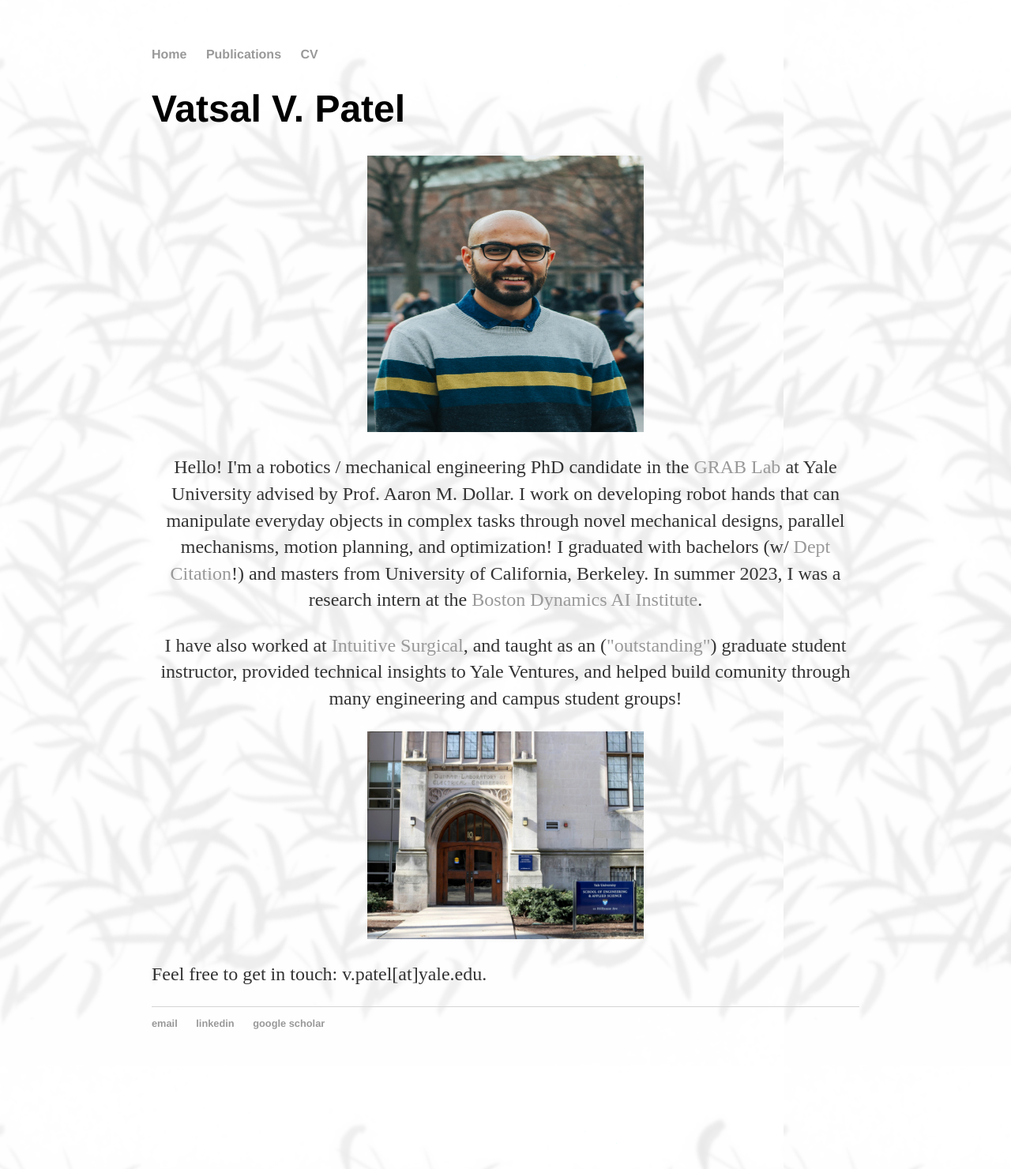
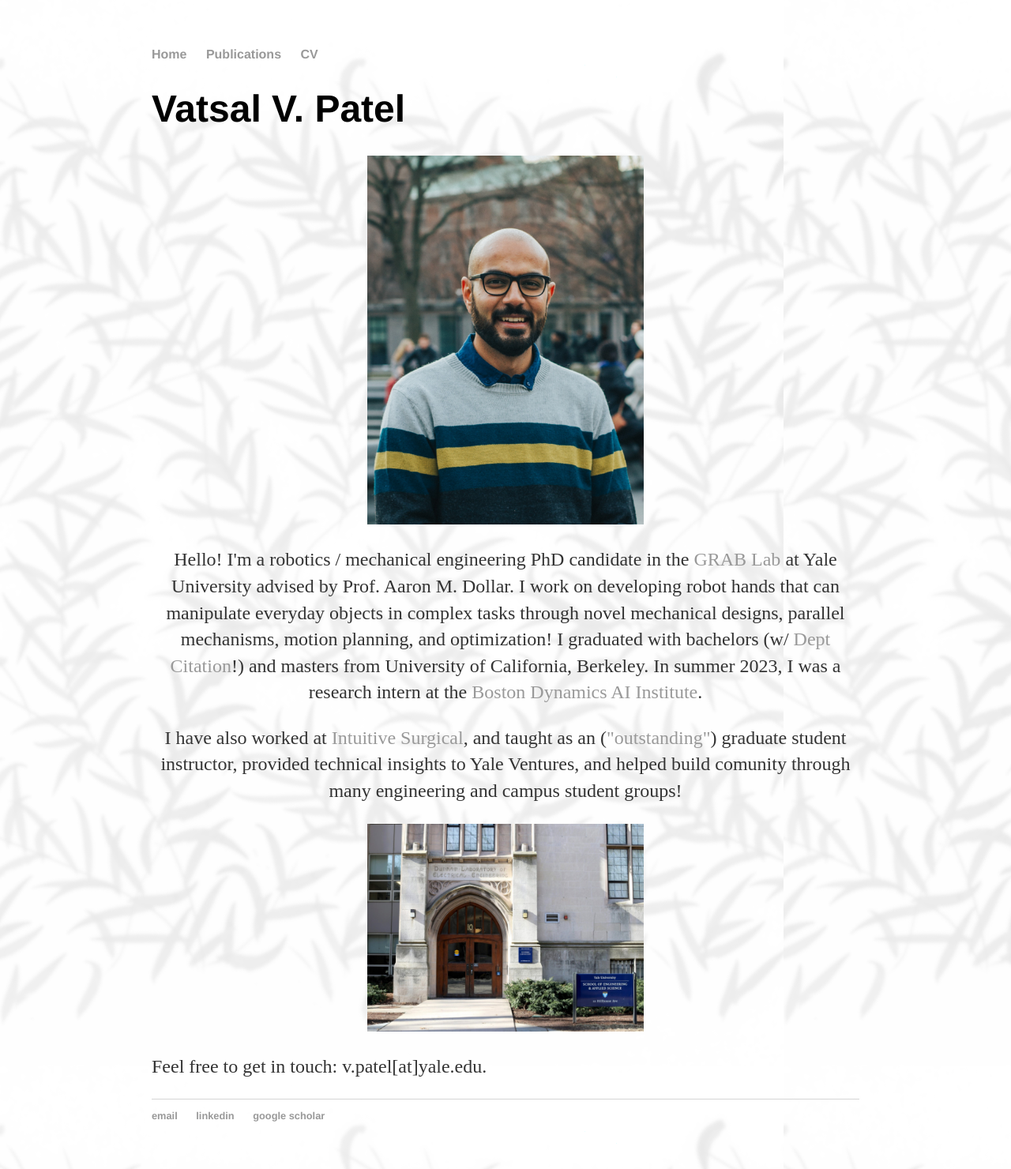
Before and after one commit to patelvatsalv/patelvatsalv.github.io, a Jekyll site: the page built from index.html, in a window 1280 px wide. Shown: the whole page at 79% size. Built offline with Jekyll 4.4.1, drawn with Linux system fonts in a browser that asks for light colours.

Commit message:
Update index.html

```diff
--- a/index.html
+++ b/index.html
@@ -14,7 +14,7 @@
 
 	<div class="row">
 		<div class="column1">
-			<img src = "vatsal.jpg" alt = "vatsal" style="width:350px;height:350px;">
+			<img src = "vatsal.jpg" alt = "vatsal" style="width:350px;height:467px;">
 		</div>
   		<div class="column2">
 			<p> Hello! I'm a robotics / mechanical engineering PhD candidate in the <a href="https://www.eng.yale.edu/grablab/">GRAB Lab </a> at Yale University advised by Prof. Aaron M. Dollar. I work on developing robot hands that can manipulate everyday objects in complex tasks through novel mechanical designs, parallel mechanisms, motion planning, and optimization! I graduated with bachelors (w/ <a href="https://financialaid.berkeley.edu/wp-content/uploads/2020/11/2017-18-DEPARTMENTAL-CITATION-RECIPIENTS_updated.pdf/">Dept Citation</a>!) and masters from University of California, Berkeley. In summer 2023, I was a research intern at the <a href="https://theaiinstitute.com/">Boston Dynamics AI Institute</a>. </p>
```
